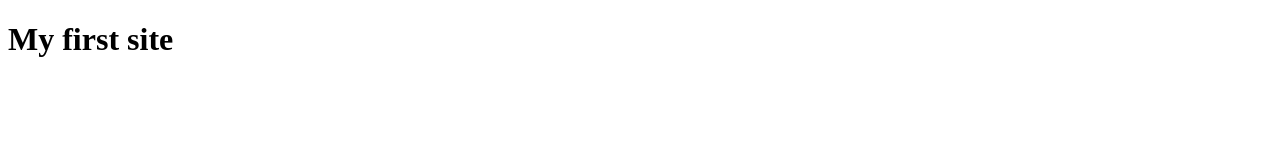
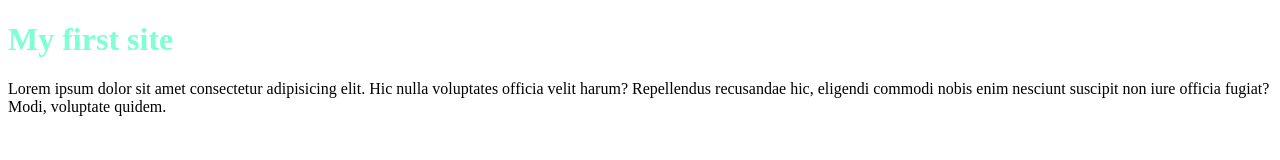
Before and after one commit to amitpaul9/my-first-site, a plain HTML site: page index.html in a window 1280 px wide. Drawn offline with Linux system fonts and the light colour scheme.

Commit message:
linked css file

```diff
--- a/index.html
+++ b/index.html
@@ -4,8 +4,10 @@
     <meta charset="UTF-8">
     <meta name="viewport" content="width=, initial-scale=1.0">
     <title>Document</title>
+    <link rel="stylesheet" href="style.css">
 </head>
 <body>
     <h1>My first site</h1>
+    <p>Lorem ipsum dolor sit amet consectetur adipisicing elit. Hic nulla voluptates officia velit harum? Repellendus recusandae hic, eligendi commodi nobis enim nesciunt suscipit non iure officia fugiat? Modi, voluptate quidem.</p>
 </body>
 </html>
--- /dev/null
+++ b/style.css
@@ -0,0 +1 @@
+h1{color: aquamarine;}
```
